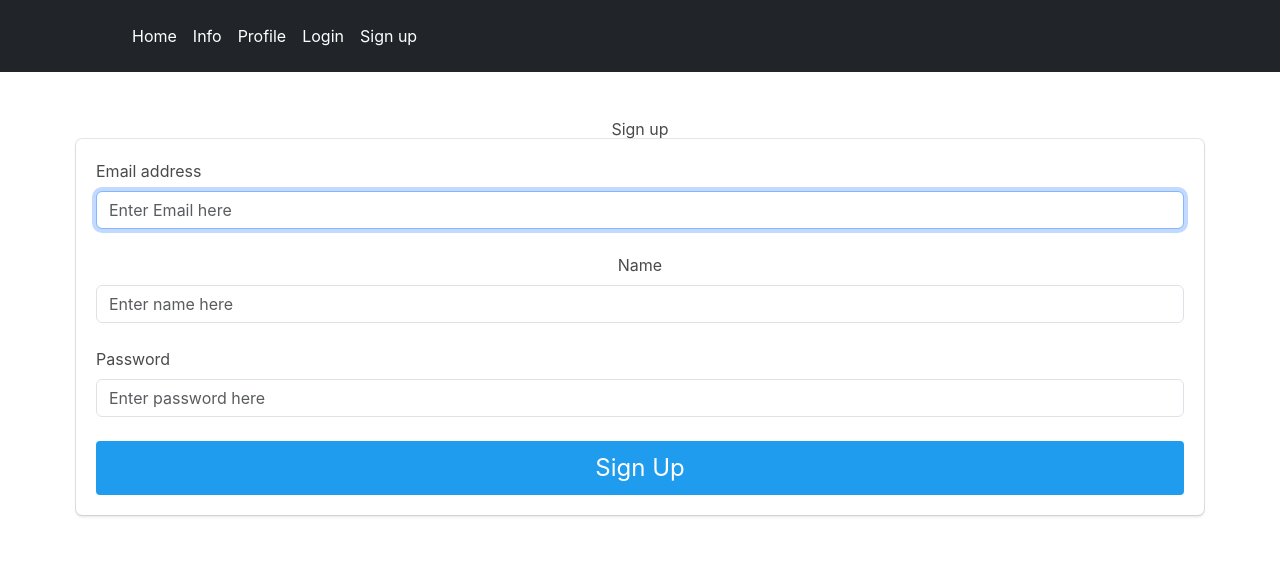
After one commit to ghanem025/Blockchain-app, a Flask app: template src/templates/signup.html in a window 1280 px wide. The commit adds this page. Shown: the top 562 px of the page. Run offline with Flask 3, Linux system fonts and the light colour scheme; the template is opened without the code that fills it, so the values that code supplies are empty; some libraries are stand-ins or nearby versions.

Commit message:
finished signup page

```diff
--- /dev/null
+++ b/src/create_database.py
@@ -0,0 +1,2 @@
+from src import db, create_app, models
+db.create_all()
--- a/src/main.py
+++ b/src/main.py
@@ -16,11 +16,15 @@ blockchain = Blockchain()
 #default route
 @main.route('/')
 def index():
-	return render_template('base.html')
+	return render_template('index.html')
 
 @main.route('/info')
 def info():
 	return render_template('info.html')
+
+@main.route('/profile')
+def profile():
+	return render_template('profile.html')
 
 # Display blockchain in json format
 @main.route('/get_chain', methods=['GET'])
--- a/src/templates/base.html
+++ b/src/templates/base.html
@@ -3,14 +3,17 @@
     <head>
         <Title>Blockchain prototype</Title>
         <link rel="canonical" href="https://getbootstrap.com/docs/5.3/examples/headers/">
-
-
-
-
         <link href="headers.css" rel="stylesheet">
         <link href="/docs/5.3/dist/css/bootstrap.min.css" rel="stylesheet" integrity="sha384-GLhlTQ8iRABdZLl6O3oVMWSktQOp6b7In1Zl3/Jr59b6EGGoI1aFkw7cmDA6j6gD" crossorigin="anonymous">
         <link href="https://cdn.jsdelivr.net/npm/bootstrap@5.3.0-alpha1/dist/css/bootstrap.min.css" rel="stylesheet"
         integrity="sha384-GLhlTQ8iRABdZLl6O3oVMWSktQOp6b7In1Zl3/Jr59b6EGGoI1aFkw7cmDA6j6gD" crossorigin="anonymous">
+
+
+        <meta charset="utf-8">
+        <meta http-equiv="X-UA-Compatible" content="IE=edge">
+        <meta name="viewport" content="width=device-width, initial-scale=1">
+        <title>Flask Auth Example</title>
+        <link rel="stylesheet" href="https://cdnjs.cloudflare.com/ajax/libs/bulma/0.7.2/css/bulma.min.css" />
     </head>
 
     <body>
@@ -26,8 +29,9 @@
                 <ul class="nav nav-pills">
                     <li class="nav-item"><a href="{{ url_for('main.index') }}" class="nav-link px-2 text-white">Home</a></li>
                     <li><a href="{{ url_for('main.display_chain') }}" class="nav-link px-2 text-white">Info</a></li>
+                    <li><a href="{{ url_for('main.profile') }}" class="nav-link px-2 text-white">Profile</a></li>
                     <li><a href="{{ url_for('auth.login') }}" class="nav-link px-2 text-white">Login</a></li>
-                    <li><a href="{{ url_for('auth.signup') }}" class="nav-link px-2 text-white">Sign out</a></li>
+                    <li><a href="{{ url_for('auth.signup') }}" class="nav-link px-2 text-white">Sign up</a></li>
                 </ul>
                 <div class="text-end">
 
--- a/src/templates/info.html
+++ b/src/templates/info.html
@@ -1,7 +1,6 @@
 <!DOCTYPE html>
 <html>
     <title>Patient info</title>
-
     <body>
         <p>
             <!--info here-->
--- /dev/null
+++ b/src/templates/signup.html
@@ -0,0 +1,37 @@
+{% extends "base.html" %}
+{% block content %}
+
+<div>
+    <h3> Sign up</h3>
+    <div class="box">
+        {% with messages = get_flashed_messages() %}
+        {% if messages %}
+            <div class="notification is-danger">
+                {{ messages[0] }}. Go to <a href="{{ url_for('auth.login') }}">login page</a>.
+            </div>
+        {% endif %}
+        {% endwith %}
+        <form method="POST" action="/signup">
+            <div class="form-outline mb-4">
+                <div class="control">
+                    <label class="form-label" for="user">Email address</label>
+                    <input class="form-control" type="email" name="email" placeholder="Enter Email here" autofocus="">
+                </div>
+            </div>
+            <div class="form-outline mb-4">
+                <div class="form-outline mb-4">
+                    <label class="form-label" for="user">Name</label>
+                    <input class="form-control" type="text" name="name" placeholder="Enter name here" autofocus="">
+                </div>
+            </div>
+            <div class="form-outline mb-4">
+                <div class="control">
+                    <label class="form-label" for="user">Password</label>
+                    <input class="form-control" type="password" name="password" placeholder="Enter password here" autofocus="">
+                </div>
+            </div>
+            <button class="button is-block is-info is-large is-fullwidth">Sign Up</button>
+        </form>
+    </div>
+</div>
+{% endblock %}
```
Also changed, not shown: src/__init__.py (+7 -0 lines), src/auth.py (+38 -2 lines), src/models.py (added, +7 -0 lines), src/templates/index.html (+7 -11 lines), src/templates/login.html (+13 -4 lines), src/templates/profile.html (+7 -0 lines), 1 other file.
